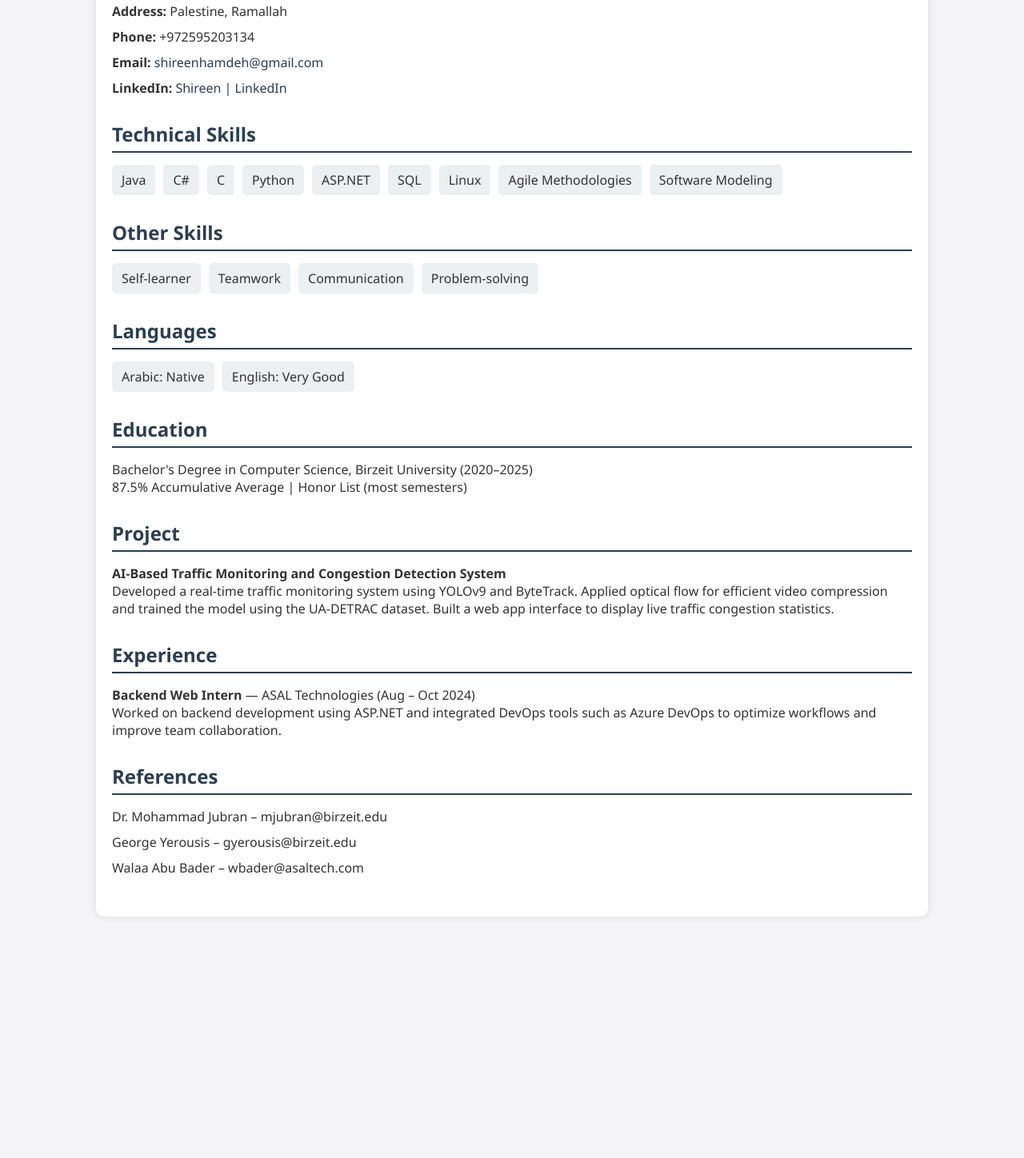
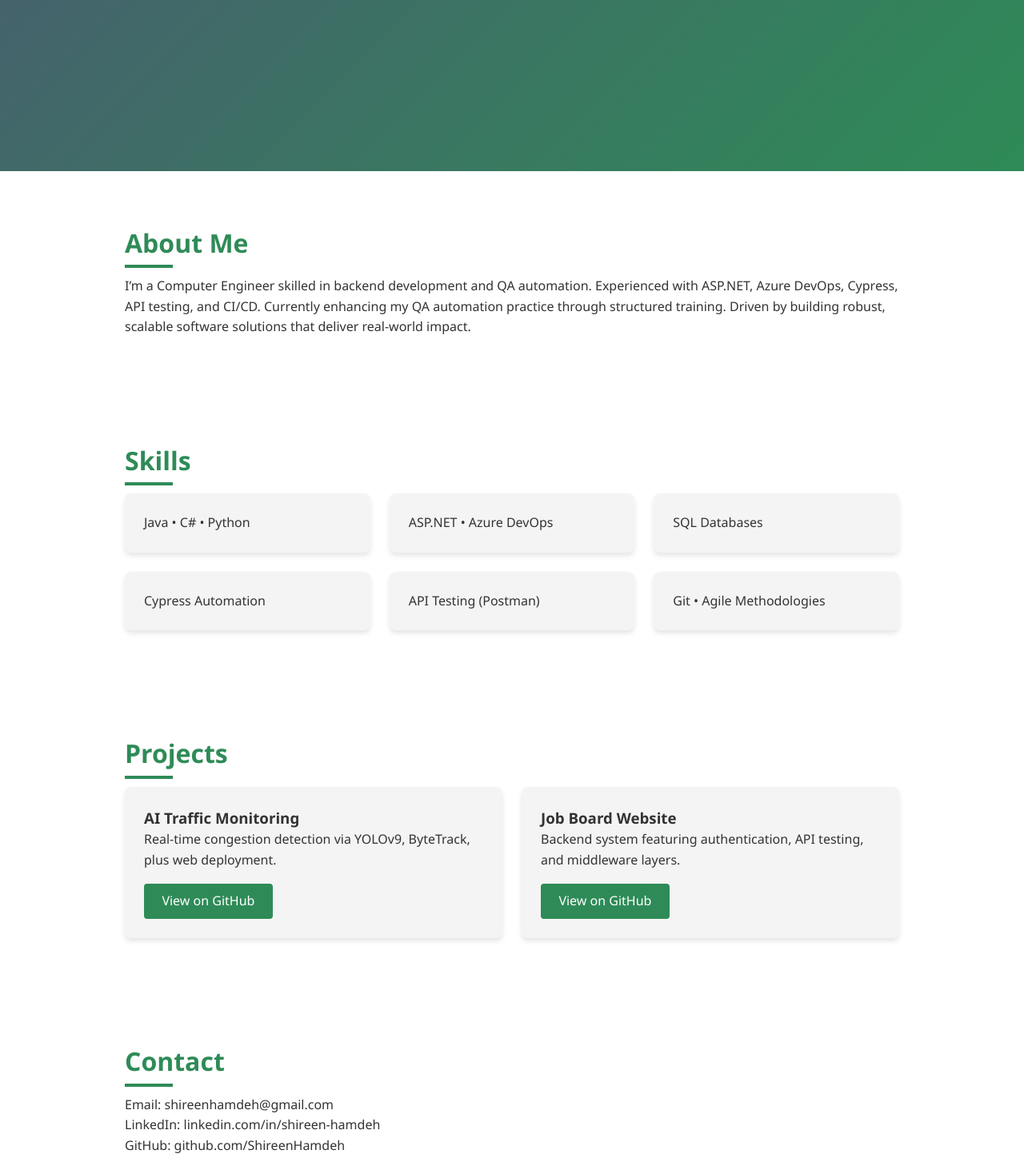
Before and after one commit to ShireenHamdeh/shireen-s-Developer-journey, a plain HTML site: page index.html in a window 1280 px wide. Shown: the part 586-2034 px from the top of the page at 80% size. Before the commit the page ends 1772 px from the top, so only its background shows below. Drawn offline with Linux system fonts and the light colour scheme.

Commit message:
Update index.html

```diff
--- a/index.html
+++ b/index.html
@@ -3,212 +3,223 @@
   <head>
     <meta charset="UTF-8" />
     <meta name="viewport" content="width=device-width, initial-scale=1.0" />
-    <title>Shireen Hamdeh Portfolio</title>
+    <title>Shireen Hamdeh | Portfolio</title>
     <style>
+      /* Base & Reset */
+      *,
+      *::before,
+      *::after {
+        box-sizing: border-box;
+        margin: 0;
+        padding: 0;
+      }
       body {
         font-family: "Segoe UI", Tahoma, Geneva, Verdana, sans-serif;
-        margin: 0;
-        padding: 0;
-        background-color: #f4f4f9;
         color: #333;
+        line-height: 1.6;
+        scroll-behavior: smooth;
+      }
+      a {
+        text-decoration: none;
+        color: inherit;
       }
 
+      /* Hero Header */
       header {
-        background-color: #2c3e50;
+        height: 100vh;
+        background: linear-gradient(135deg, #4e5374, #2e8b57);
         color: white;
-        padding: 30px 0;
+        display: flex;
+        flex-direction: column;
+        justify-content: center;
+        align-items: center;
         text-align: center;
+        padding: 0 1rem;
+      }
+      header h1 {
+        font-size: 3rem;
+        margin-bottom: 0.5rem;
+      }
+      header p {
+        font-size: 1.2rem;
+        opacity: 0.9;
       }
 
-      header h1 {
-        margin: 0;
-        font-size: 2.5em;
+      nav {
+        position: fixed;
+        top: 0;
+        width: 100%;
+        background: rgba(46, 139, 87, 0.85);
+        padding: 0.5rem;
+        z-index: 1000;
+        display: flex;
+        justify-content: center;
+      }
+      nav a {
+        margin: 0 1rem;
+        color: white;
+        font-weight: bold;
+        transition: opacity 0.3s;
+      }
+      nav a:hover {
+        opacity: 0.7;
       }
 
-      header p {
-        font-size: 1.2em;
-        margin-top: 8px;
+      /* Sections */
+      section {
+        padding: 4rem 1rem;
+        max-width: 1000px;
+        margin: auto;
+      }
+      section h2 {
+        font-size: 2rem;
+        color: #2e8b57;
+        margin-bottom: 1rem;
+        position: relative;
+      }
+      section h2::after {
+        content: "";
+        width: 60px;
+        height: 4px;
+        background: #2e8b57;
+        position: absolute;
+        left: 0;
+        bottom: -6px;
       }
 
-      .container {
-        max-width: 1000px;
-        margin: 40px auto;
-        padding: 20px;
-        background-color: white;
-        box-shadow: 0 0 12px rgba(0, 0, 0, 0.1);
-        border-radius: 10px;
+      /* Skills & Projects Layout */
+      .grid {
+        display: grid;
+        grid-template-columns: repeat(auto-fit, minmax(250px, 1fr));
+        gap: 1.5rem;
+      }
+      .card {
+        background: #f4f4f4;
+        border-radius: 8px;
+        padding: 1.5rem;
+        box-shadow: 0 4px 6px rgba(0, 0, 0, 0.1);
+        transition: transform 0.3s, box-shadow 0.3s;
+      }
+      .card:hover {
+        transform: translateY(-5px);
+        box-shadow: 0 8px 12px rgba(0, 0, 0, 0.15);
       }
 
-      section {
-        margin-bottom: 30px;
+      /* Buttons & Links */
+      .btn {
+        display: inline-block;
+        padding: 0.6rem 1.4rem;
+        background: #2e8b57;
+        color: white;
+        border: none;
+        border-radius: 4px;
+        margin-top: 1rem;
+        cursor: pointer;
+        transition: background 0.3s;
+      }
+      .btn:hover {
+        background: #246c45;
       }
 
-      h2 {
-        border-bottom: 2px solid #2c3e50;
-        padding-bottom: 5px;
-        margin-bottom: 15px;
-        color: #2c3e50;
-      }
-
-      ul {
-        list-style: none;
-        padding-left: 0;
-      }
-
-      ul li {
-        margin-bottom: 10px;
-      }
-
-      .contact-info li a {
-        color: #2c3e50;
-        text-decoration: none;
-      }
-
-      .skills,
-      .languages,
-      .other-skills {
-        display: flex;
-        flex-wrap: wrap;
-        gap: 10px;
-      }
-
-      .skills span,
-      .languages span,
-      .other-skills span {
-        background-color: #ecf0f1;
-        padding: 8px 12px;
-        border-radius: 5px;
-      }
-
+      /* Footer */
       footer {
+        background: #2e8b57;
+        color: white;
         text-align: center;
-        padding: 20px;
-        background-color: #2c3e50;
-        color: white;
-        margin-top: 40px;
+        padding: 2rem 1rem;
       }
     </style>
   </head>
   <body>
+    <nav>
+      <a href="#about">About</a>
+      <a href="#skills">Skills</a>
+      <a href="#projects">Projects</a>
+      <a href="#contact">Contact</a>
+    </nav>
+
     <header>
       <h1>Shireen Hamdeh</h1>
-      <p>Computer Engineer | Aspiring Full Stack Developer</p>
+      <p>Computer Engineer • Backend & QA Automation Enthusiast</p>
     </header>
 
-    <div class="container">
-      <section>
+    <section id="about">
       <h2>About Me</h2>
       <p>
-          I’m a detail-oriented Computer Engineer with a strong foundation in
-          software development and hands-on experience in backend engineering.
-          My passion lies in building scalable and impactful solutions.
-          <br /><br />
-          I am applying to this program because I want to expand my skills into
-          frontend development and grow into a Full Stack Developer. I believe
-          that gaining experience in both backend and frontend technologies will
-          allow me to deliver complete, user-focused applications and make a
-          greater contribution to any tech team.
-          <br /><br />
-          I’m a lifelong learner who enjoys solving problems, collaborating with
-          others, and continuously evolving in the field of software
-          development.
+        I’m a Computer Engineer skilled in backend development and QA
+        automation. Experienced with ASP.NET, Azure DevOps, Cypress, API
+        testing, and CI/CD. Currently enhancing my QA automation practice
+        through structured training. Driven by building robust, scalable
+        software solutions that deliver real-world impact.
       </p>
     </section>
 
-      <section>
-        <h2>Contact Information</h2>
-        <ul class="contact-info">
-          <li><strong>Address:</strong> Palestine, Ramallah</li>
-          <li><strong>Phone:</strong> +972595203134</li>
-          <li>
-            <strong>Email:</strong>
-            <a href="mailto:shireenhamdeh@gmail.com">shireenhamdeh@gmail.com</a>
-          </li>
-          <li>
-            <strong>LinkedIn:</strong>
-            <a
-              href="https://www.linkedin.com/in/shireen-hamdeh/"
-              target="_blank"
-              >Shireen | LinkedIn</a
-            >
-          </li>
-        </ul>
-      </section>
-
-      <section>
-        <h2>Technical Skills</h2>
-        <div class="skills">
-          <span>Java</span>
-          <span>C#</span>
-          <span>C</span>
-          <span>Python</span>
-          <span>ASP.NET</span>
-          <span>SQL</span>
-          <span>Linux</span>
-          <span>Agile Methodologies</span>
-          <span>Software Modeling</span>
+    <section id="skills">
+      <h2>Skills</h2>
+      <div class="grid">
+        <div class="card">Java • C# • Python</div>
+        <div class="card">ASP.NET • Azure DevOps</div>
+        <div class="card">SQL Databases</div>
+        <div class="card">Cypress Automation</div>
+        <div class="card">API Testing (Postman)</div>
+        <div class="card">Git • Agile Methodologies</div>
       </div>
     </section>
 
-      <section>
-        <h2>Other Skills</h2>
-        <div class="other-skills">
-          <span>Self-learner</span>
-          <span>Teamwork</span>
-          <span>Communication</span>
-          <span>Problem-solving</span>
+    <section id="projects">
+      <h2>Projects</h2>
+      <div class="grid">
+        <div class="card">
+          <h3>AI Traffic Monitoring</h3>
+          <p>
+            Real-time congestion detection via YOLOv9, ByteTrack, plus web
+            deployment.
+          </p>
+          <a
+            class="btn"
+            href="https://github.com/ShireenHamdeh/AI-Based-Traffic-Monitoring-and-Congestion-Detection-System-Using-Video-Cameras"
+            target="_blank"
+            >View on GitHub</a
+          >
+        </div>
+        <div class="card">
+          <h3>Job Board Website</h3>
+          <p>
+            Backend system featuring authentication, API testing, and middleware
+            layers.
+          </p>
+          <a
+            class="btn"
+            href="https://github.com/ShireenHamdeh/Job-Board"
+            target="_blank"
+            >View on GitHub</a
+          >
+        </div>
       </div>
     </section>
 
-      <section>
-        <h2>Languages</h2>
-        <div class="languages">
-          <span>Arabic: Native</span>
-          <span>English: Very Good</span>
-        </div>
-      </section>
-
-      <section>
-        <h2>Education</h2>
+    <section id="contact">
+      <h2>Contact</h2>
       <p>
-          Bachelor's Degree in Computer Science, Birzeit University
-          (2020–2025)<br />
-          87.5% Accumulative Average | Honor List (most semesters)
+        Email:
+        <a href="mailto:shireenhamdeh@gmail.com">shireenhamdeh@gmail.com</a>
+      </p>
+      <p>
+        LinkedIn:
+        <a href="https://www.linkedin.com/in/shireen-hamdeh" target="_blank"
+          >linkedin.com/in/shireen-hamdeh</a
+        >
+      </p>
+      <p>
+        GitHub:
+        <a href="https://github.com/ShireenHamdeh" target="_blank"
+          >github.com/ShireenHamdeh</a
+        >
       </p>
     </section>
 
-      <section>
-        <h2>Project</h2>
-        <p>
-          <strong
-            >AI-Based Traffic Monitoring and Congestion Detection System</strong
-          ><br />
-          Developed a real-time traffic monitoring system using YOLOv9 and
-          ByteTrack. Applied optical flow for efficient video compression and
-          trained the model using the UA-DETRAC dataset. Built a web app
-          interface to display live traffic congestion statistics.
-        </p>
-      </section>
-
-      <section>
-        <h2>Experience</h2>
-        <p>
-          <strong>Backend Web Intern</strong> — ASAL Technologies (Aug – Oct
-          2024)<br />
-          Worked on backend development using ASP.NET and integrated DevOps
-          tools such as Azure DevOps to optimize workflows and improve team
-          collaboration.
-        </p>
-      </section>
-
-      <section>
-        <h2>References</h2>
-        <ul>
-          <li>Dr. Mohammad Jubran – mjubran@birzeit.edu</li>
-          <li>George Yerousis – gyerousis@birzeit.edu</li>
-          <li>Walaa Abu Bader – wbader@asaltech.com</li>
-        </ul>
-      </section>
-    </div>
+    <footer>
+      <p>&copy; 2025 Shireen Hamdeh</p>
+    </footer>
   </body>
 </html>
```
Lines whose indentation alone changed are shown as unchanged.
